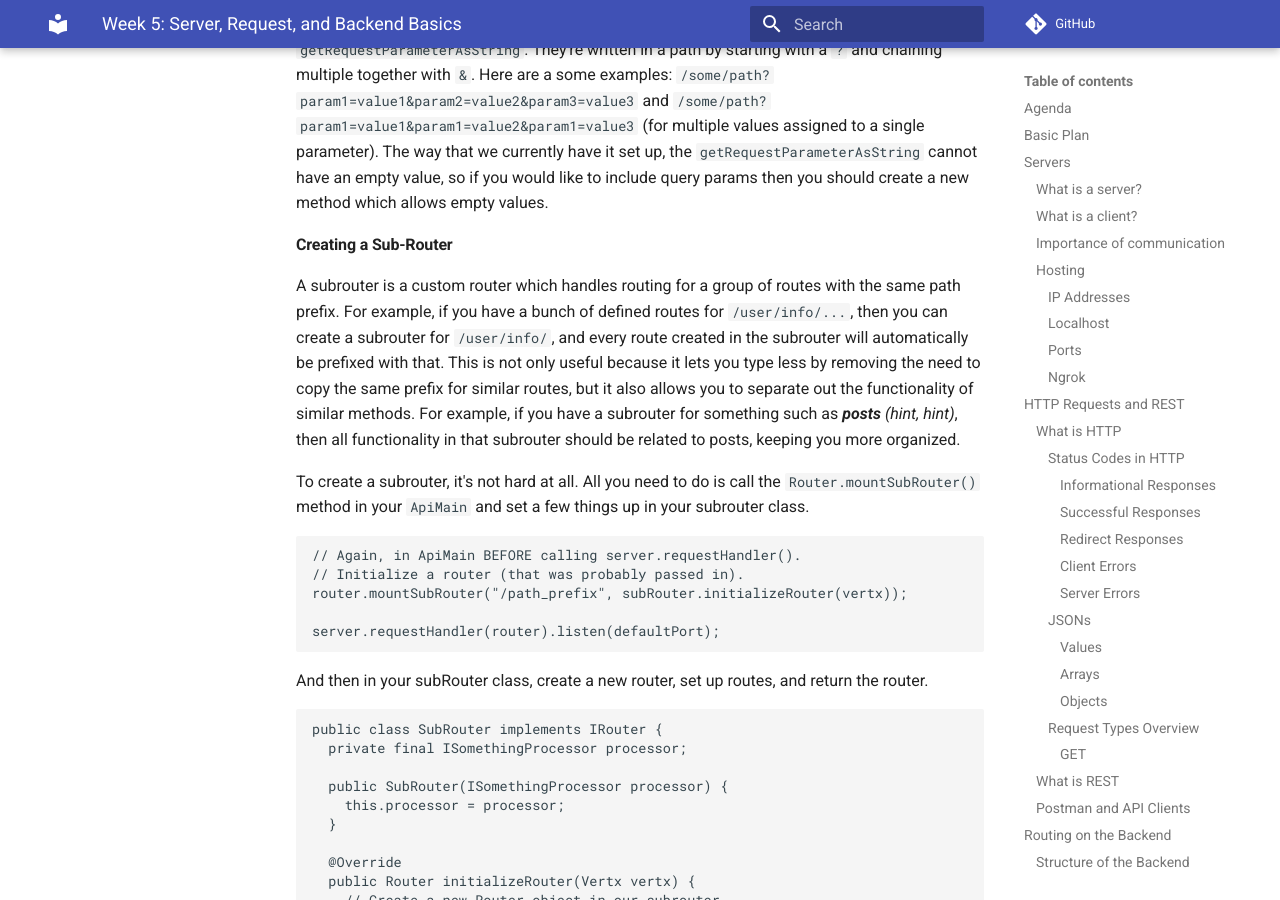
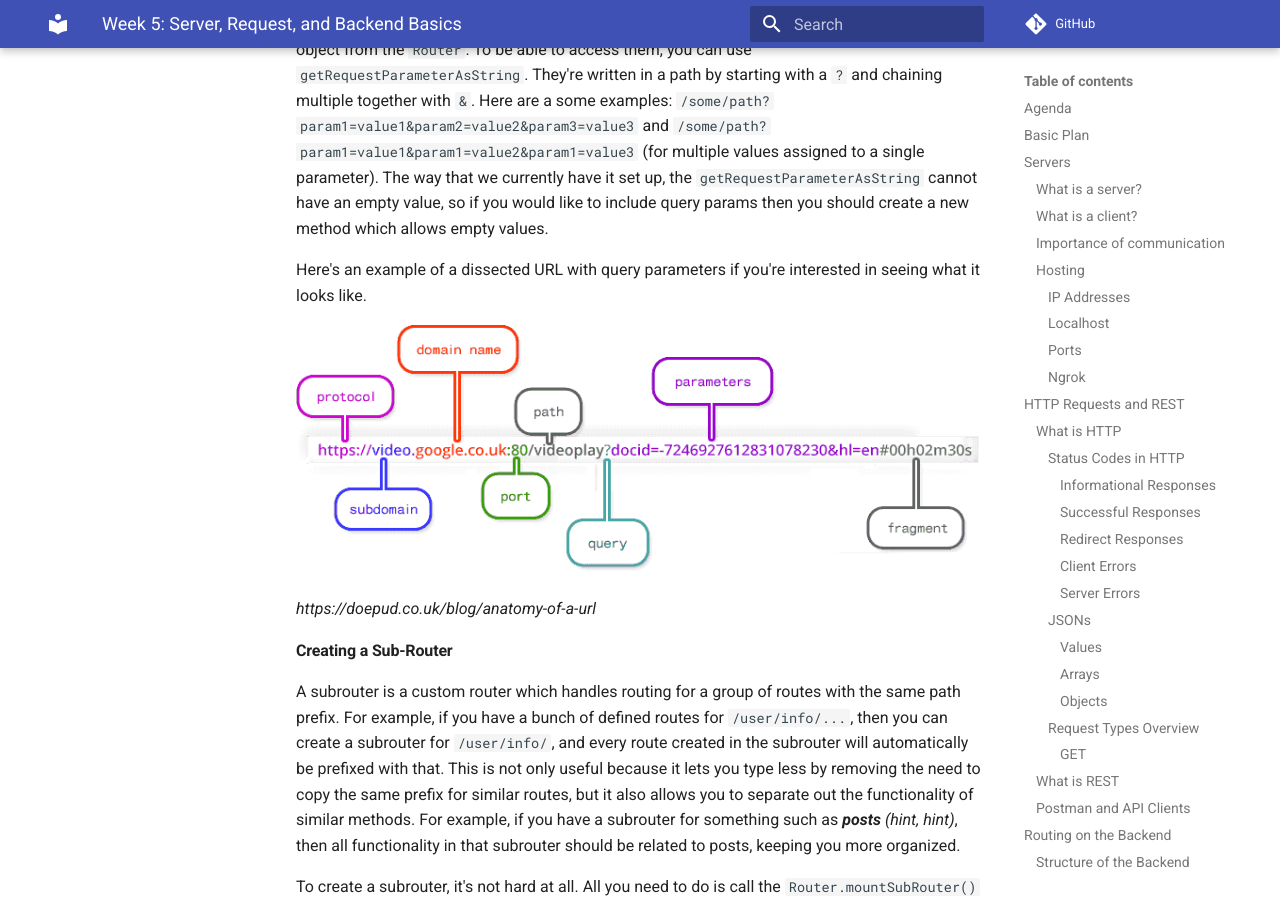
Before and after one commit to Code-4-Community/learning-resources, an MkDocs documentation site: the page built from docs/jumpstart/week-5.md, in a window 1280 px wide and 900 px high, scrolled down 15348 px. Built offline with MkDocs 1.6.1 and Material for MkDocs 9.7.7, drawn with Linux system fonts in a browser that asks for light colours; comment, search, counter and statistics services are not loaded; some of the changed text lies outside the part shown.

Commit message:
Add another url dissection image

```diff
--- a/docs/jumpstart/week-5.md
+++ b/docs/jumpstart/week-5.md
@@ -399,7 +399,7 @@ Routing is when we define the actual routes/paths of our application and the fun
 
 In the image above, when we refer to the path, we're talking about the part from (and including) the slash after the
 domain name. So, for example, in the [https://c4cneu.com/jumpstart](https://c4cneu.com/jumpstart) URL, `/jumpstart` is
-the path.
+the path. Another image with a more complex URL will be shown below which dissects more components.
 
 ### Routing in Vert.x
 
@@ -550,6 +550,12 @@ together with `&`. Here are a some examples: `/some/path?param1=value1&param2=va
 that we currently have it set up, the `getRequestParameterAsString` cannot have an empty value, so if you would like to
 include query params then you should create a new method which allows empty values.
 
+Here's an example of a dissected URL with query parameters if you're interested in seeing what it looks like.
+
+![complex-url](./img/complex_url.png)
+
+*https://doepud.co.uk/blog/anatomy-of-a-url*
+
 #### Creating a Sub-Router
 
 A subrouter is a custom router which handles routing for a group of routes with the same path prefix. For example, if
```
Also changed, not shown: docs/jumpstart/img/complex_url.png (added).
